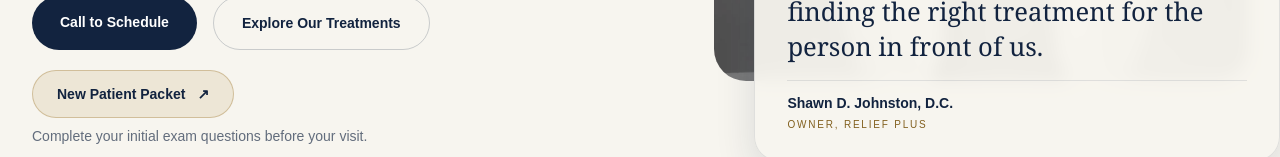
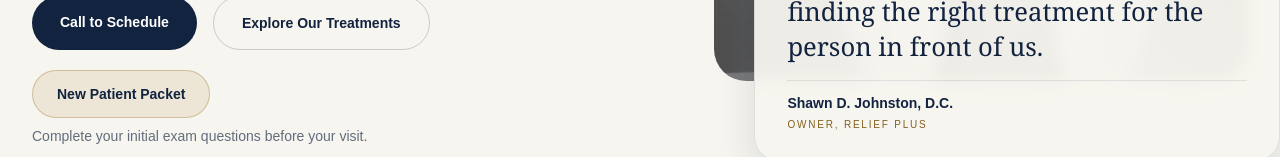
Before and after one commit to shawnjohnstondc/relief-plus-website, a Next.js app: page / in a window 1280 px wide. Shown: the part 647-804 px from the top of the page. Built offline with nearby package versions, Linux system fonts and the light colour scheme.

Commit message:
Remove arrow from New Patient Packet button

```diff
--- a/app/page.tsx
+++ b/app/page.tsx
@@ -120,7 +120,7 @@ export default function Home() {
                   href={patientPacketUrl}
                   className="inline-flex min-h-12 items-center justify-center gap-3 rounded-full border border-[#9a7428]/35 bg-[#ede6d6] px-6 py-3 text-sm font-semibold text-[#12233f] transition hover:border-[#9a7428] hover:bg-[#e7ddc8] focus-visible:outline-2 focus-visible:outline-offset-4 focus-visible:outline-[#9a7428] max-sm:w-full"
                 >
-                  New Patient Packet <span aria-hidden="true">↗</span>
+                  New Patient Packet
                 </a>
                 <p className="mt-2 text-sm text-[#12233f]/65">
                   Complete your initial exam questions before your visit.
```
